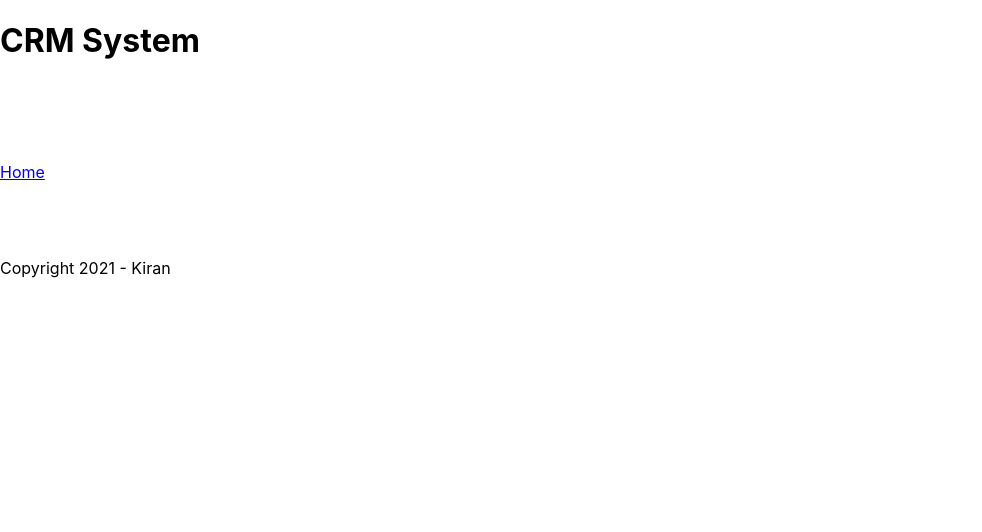
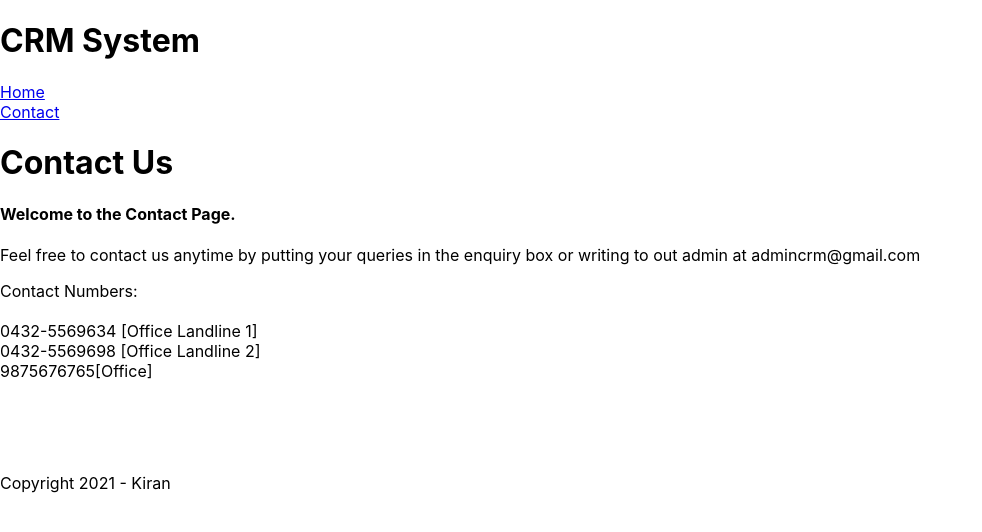
Before and after one commit to Faithinfotech-Training/Experion-Node-Team1, a React (Create React App) app in the folder crm/: page /contact in a window 1280 px wide. Shown: the top 532 px of the page, without its empty margins (0-982 px from the left). Built offline with nearby package versions, Linux system fonts and the light colour scheme.

Commit message:
enquiry and contact page created

```diff
--- a/crm/package.json
+++ b/crm/package.json
@@ -6,6 +6,7 @@
     "@testing-library/jest-dom": "^5.15.1",
     "@testing-library/react": "^11.2.7",
     "@testing-library/user-event": "^12.8.3",
+    "axios": "^0.24.0",
     "react": "^17.0.2",
     "react-dom": "^17.0.2",
     "react-router-dom": "^6.0.2",
--- a/crm/src/App.js
+++ b/crm/src/App.js
@@ -1,6 +1,7 @@
 import {BrowserRouter as Router,Routes,Route,Link} from "react-router-dom"
 import './App.css';
 import Home from "./pages/Home";
+import Contact from "./pages/Contact";
 
 
 function AppRoute(){
@@ -17,10 +18,15 @@ function AppRoute(){
 function MyRouter(){
 return(
   <Router>
-    <div ><Link  to="/">Home</Link></div>
+    <div>
+      <div ><Link  to="/">Home</Link></div>
+      <div ><Link  to="/contact">Contact</Link></div>
+    </div>
+
 
   <Routes>
     <Route path ="/" element={<Home/>}/>
+    <Route path ="/contact" element={<Contact/>}/>
   </Routes>
 
     <br/><br/><br/>
@@ -32,12 +38,12 @@ return(
 function Header(){
     return(
         <>
-            <h1 className="formhead">CRM System</h1>
+            <h1 >CRM System</h1>
 
 
                 <h3>
                 </h3>
-                <br/><br/><br/><br/>
+
 
         </>
 
--- /dev/null
+++ b/crm/src/pages/Contact.js
@@ -0,0 +1,22 @@
+
+
+function Contact(){
+    return(
+    <>
+    <div>
+        <h1>Contact Us</h1>
+        <h4>Welcome to the Contact Page.</h4>
+        <p>Feel free to contact us anytime by putting your queries in the enquiry box or writing to out admin at admincrm@gmail.com</p>
+        <p>Contact Numbers: <br/><br/>
+            0432-5569634 [Office Landline 1] <br/>
+            0432-5569698 [Office Landline 2] <br/>
+            9875676765[Office]</p>
+    </div>
+      </>
+
+    )
+  }
+
+
+
+  export default Contact
```
Also changed, not shown: crm/src/pages/Enquiries.js (added, +17 -0 lines), 1 other file (tests, documents, lock files or other folders).
